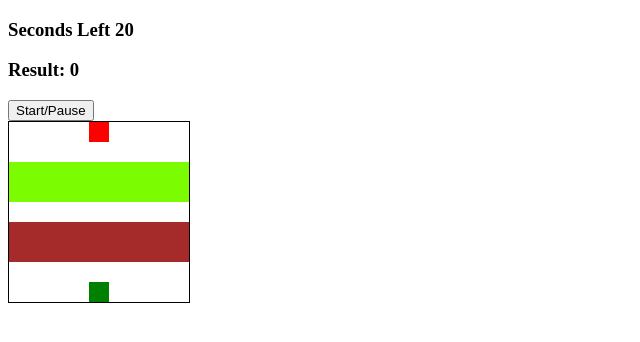
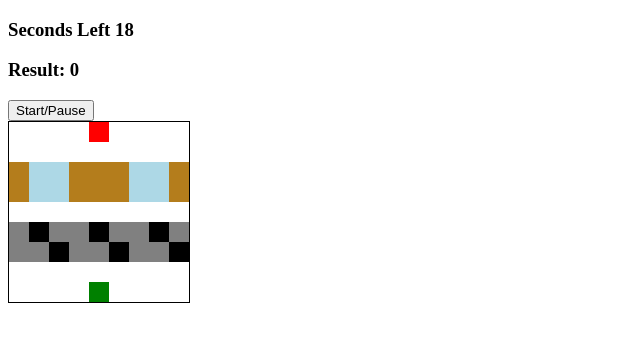
Before and after one commit to P-Pimentinha/JsGames, a plain HTML site: page Games/frogger/index.html in a window 1280 px wide. Both pictures are taken after a click on the button "Start/Pause". Shown: the whole page, without its empty margins (0-640 px from the left). Drawn offline with Linux system fonts and the light colour scheme.

Commit message:
finished frogger

```diff
--- a/Games/frogger/app.js
+++ b/Games/frogger/app.js
@@ -2,12 +2,170 @@ const timeLeftDisplay = document.querySelector('#time-left');
 const resultDisplay = document.querySelector('#result');
 const startPauseBtn = document.querySelector('#start-pause-button');
 const squares = document.querySelectorAll('.grid div');
+const logsLeft = document.querySelectorAll('.log-left');
+const logsRight = document.querySelectorAll('.log-right');
+const carsLeft = document.querySelectorAll('.car-left');
+const carsRight = document.querySelectorAll('.car-right');
 
-let currentIndex = 0;
-console.log(squares)
-function moveFrog() {
-    squares[currentIndex].classList.add('frog')
+let currentIndex = 76;
+const width = 9;
+let timerId;
+let currentTime = 20;
+
+function moveFrog(e) {
+
+    squares[currentIndex].classList.remove('frog');
+
+    switch(e.key){
+            case 'ArrowLeft':
+                if(currentIndex % width !== 0) currentIndex -=1;
+                break;
+            case 'ArrowRight':
+                if(currentIndex % width < width -1) currentIndex += 1;
+                break;
+            case 'ArrowUp':
+                if(currentIndex - width >=0) currentIndex -= width;
+                break;
+            case 'ArrowDown':
+                if(currentIndex + width < width * width) currentIndex += width;
+                break;
+    }
+    squares[currentIndex].classList.add('frog');
 
 }
 
-document.addEventListener("keydown", moveFrog);
+
+
+
+function autoMoveLogs(){
+    currentTime--;
+    timeLeftDisplay.innerHTML = currentTime;
+    logsLeft.forEach(p => moveLogLeft(p));
+    logsRight.forEach(p => moveLogRight(p));
+    carsLeft.forEach(p => moveCarLeft(p));
+    carsRight.forEach(p => moveCarRight(p));
+    lose();
+}
+
+function moveLogLeft (p){
+    switch(true){
+        case p.classList.contains('l1'):
+            p.classList.remove('l1');
+            p.classList.add('l2');
+            break
+        case p.classList.contains('l2'):
+            p.classList.remove('l2');
+            p.classList.add('l3');
+            break
+        case p.classList.contains('l3'):
+            p.classList.remove('l3');
+            p.classList.add('l4');
+            break
+        case p.classList.contains('l4'):
+            p.classList.remove('l4');
+            p.classList.add('l5');
+            break
+        case p.classList.contains('l5'):
+            p.classList.remove('l5');
+            p.classList.add('l1');
+            break
+    }
+}
+
+function moveLogRight (p){
+    switch(true){
+        case p.classList.contains('l1'):
+            p.classList.remove('l1');
+            p.classList.add('l5');
+
+            break
+        case p.classList.contains('l2'):
+            p.classList.remove('l2');
+            p.classList.add('l1');
+            break
+        case p.classList.contains('l3'):
+            p.classList.remove('l3');
+            p.classList.add('l2');
+            break
+        case p.classList.contains('l4'):
+            p.classList.remove('l4');
+            p.classList.add('l3');
+            break
+        case p.classList.contains('l5'):
+            p.classList.remove('l5');
+            p.classList.add('l4');
+            break
+    }
+}
+
+function moveCarLeft (p){
+    switch(true){
+        case p.classList.contains('c1'):
+            p.classList.remove('c1');
+            p.classList.add('c2');
+
+            break
+        case p.classList.contains('c2'):
+            p.classList.remove('c2');
+            p.classList.add('c3');
+
+            break
+        case p.classList.contains('c3'):
+            p.classList.remove('c3');
+            p.classList.add('c1');
+
+            break
+    }
+}
+
+function moveCarRight (p){
+    switch(true){
+        case p.classList.contains('c1'):
+            p.classList.remove('c1');
+            p.classList.add('c3');
+
+            break
+        case p.classList.contains('c2'):
+            p.classList.remove('c2');
+            p.classList.add('c1');
+
+            break
+        case p.classList.contains('c3'):
+            p.classList.remove('c3');
+            p.classList.add('c2');
+
+            break
+    }
+}
+
+
+
+
+function lose(){
+    if(squares[currentIndex].classList.contains('c1') ||
+    squares[currentIndex].classList.contains('l4') ||
+    squares[currentIndex].classList.contains('l5') ||
+    currentTime <=0
+    ){
+        resultDisplay.textContent = "GameOVer"
+        clearInterval(timerId);
+        squares[currentIndex].classList.remove('frog')
+        document.removeEventListener("keydown", moveFrog)
+    }else if(squares[currentIndex].classList.contains('ending-block')){
+        resultDisplay.textContent = "You Win"
+        clearInterval(timerId);
+        squares[currentIndex].classList.remove('frog')
+        document.removeEventListener("keydown", moveFrog)
+    }
+}
+
+startPauseBtn.addEventListener('click', () => {
+    if(timerId){
+        clearInterval(timerId);
+        timerId = null;
+        document.removeEventListener("keydown", moveFrog);
+    } else {
+        timerId = setInterval(autoMoveLogs, 1000)
+        document.addEventListener("keydown", moveFrog);
+    }
+})
--- a/Games/frogger/index.html
+++ b/Games/frogger/index.html
@@ -9,7 +9,7 @@
     <title>Frogger</title>
 </head>
 <body>
-    <h3>Seconds Left <span id="time-left">20</span></h3>
+    <h3>Seconds Left <span id="time-left"></span></h3>
     <h3>Result: <span id="result">0</span></h3>
 
     <button id="start-pause-button">Start/Pause</button>
--- a/Games/frogger/style.css
+++ b/Games/frogger/style.css
@@ -28,5 +28,20 @@
 }
 
 .frog{
-    background-color: green;
+    background-color: green !important;
 }
+.l1, .l2, .l3{
+    background-color: rgb(180, 125, 28);
+}
+
+.l4, .l5{
+    background-color: lightblue;
+}
+
+.c1{
+    background-color: black;
+}
+
+.c2, .c3{
+    background-color: gray;
+}
```
Also changed, not shown: Games/frogger/test.js (added, +10 -0 lines).
